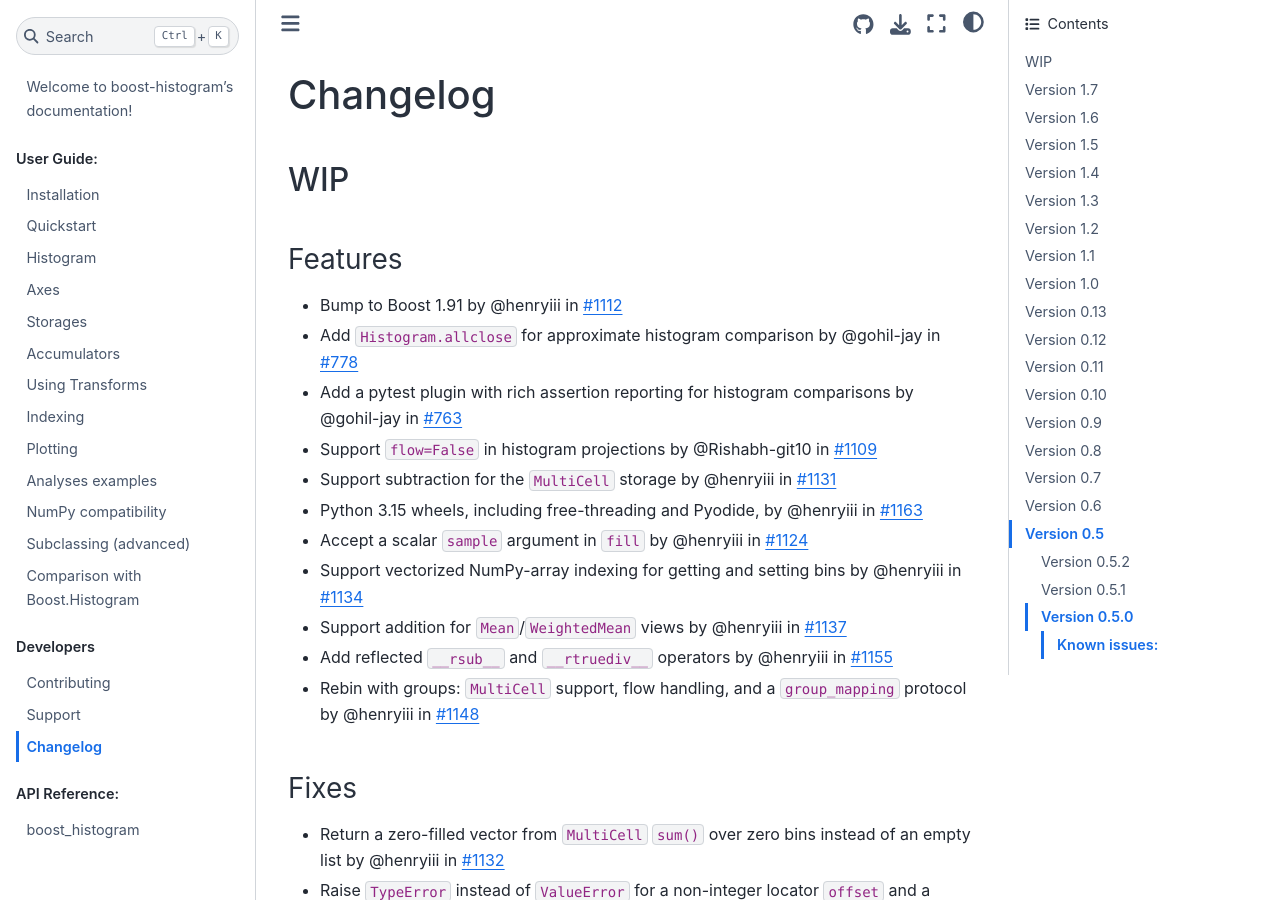
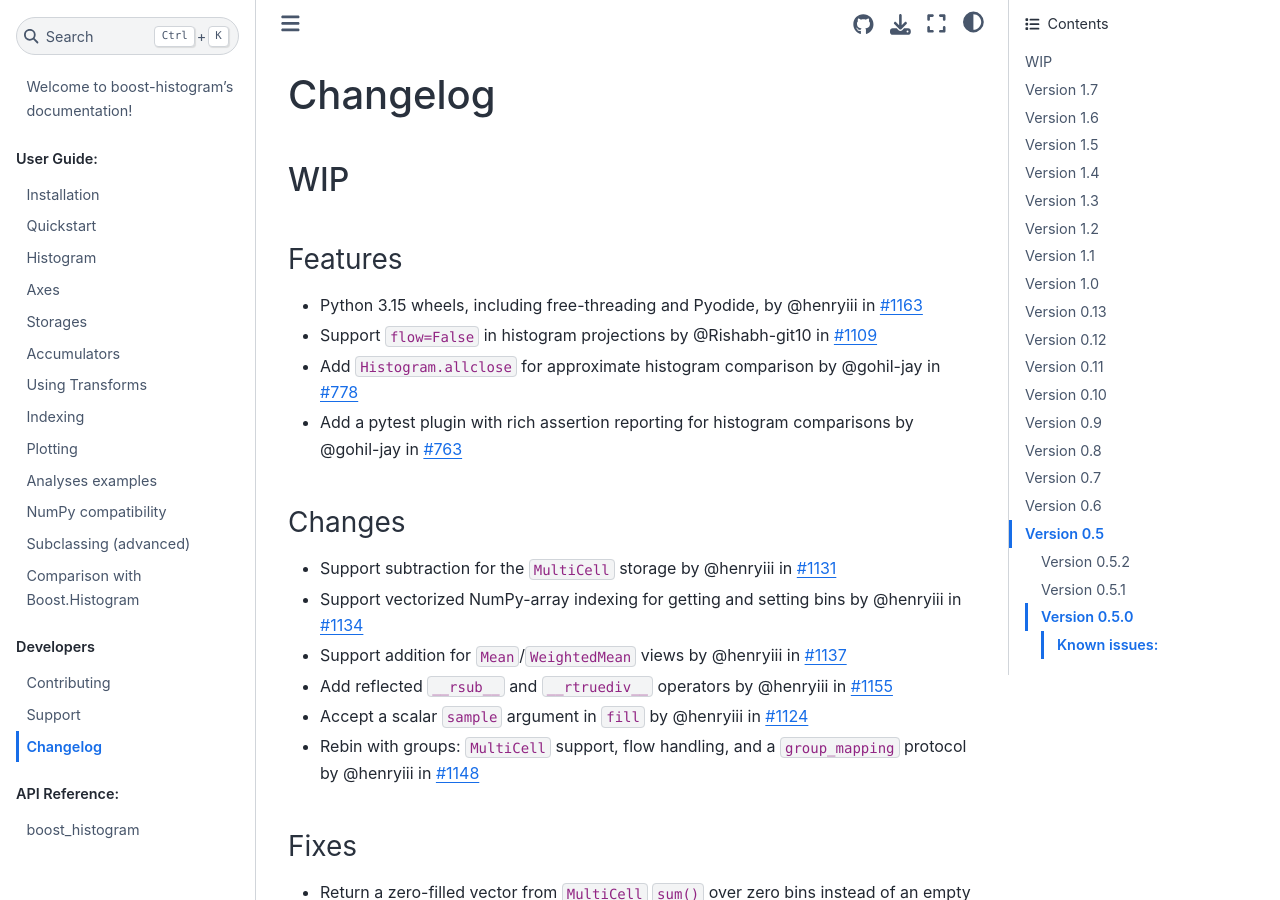
Before and after one commit to scikit-hep/boost-histogram, a Sphinx documentation site: the page built from docs/changelog.md, in a window 1280 px wide and 900 px high. Built offline with Sphinx 7.4.7 and the Sphinx Book theme 1.1.4, drawn with Linux system fonts in a browser that asks for light colours; pages that are not in the unit, such as notebooks, are missing from menus; some of the changed text lies outside the part shown.

Commit message:
docs: update the changelog a bit
Signed-off-by: Henry Schreiner <henryfs@princeton.edu>

```diff
--- a/docs/changelog.md
+++ b/docs/changelog.md
@@ -4,16 +4,18 @@
 
 #### Features
 
-- Bump to Boost 1.91 by @henryiii in [#1112][]
+- Python 3.15 wheels, including free-threading and Pyodide, by @henryiii in [#1163][]
+- Support `flow=False` in histogram projections by @Rishabh-git10 in [#1109][]
 - Add `Histogram.allclose` for approximate histogram comparison by @gohil-jay in [#778][]
 - Add a pytest plugin with rich assertion reporting for histogram comparisons by @gohil-jay in [#763][]
-- Support `flow=False` in histogram projections by @Rishabh-git10 in [#1109][]
+
+#### Changes
+
 - Support subtraction for the `MultiCell` storage by @henryiii in [#1131][]
-- Python 3.15 wheels, including free-threading and Pyodide, by @henryiii in [#1163][]
-- Accept a scalar `sample` argument in `fill` by @henryiii in [#1124][]
 - Support vectorized NumPy-array indexing for getting and setting bins by @henryiii in [#1134][]
 - Support addition for `Mean`/`WeightedMean` views by @henryiii in [#1137][]
 - Add reflected `__rsub__` and `__rtruediv__` operators by @henryiii in [#1155][]
+- Accept a scalar `sample` argument in `fill` by @henryiii in [#1124][]
 - Rebin with groups: `MultiCell` support, flow handling, and a `group_mapping` protocol by @henryiii in [#1148][]
 
 #### Fixes
```
Also changed, not shown: other parts of docs/changelog.md (+1 -0 lines).
